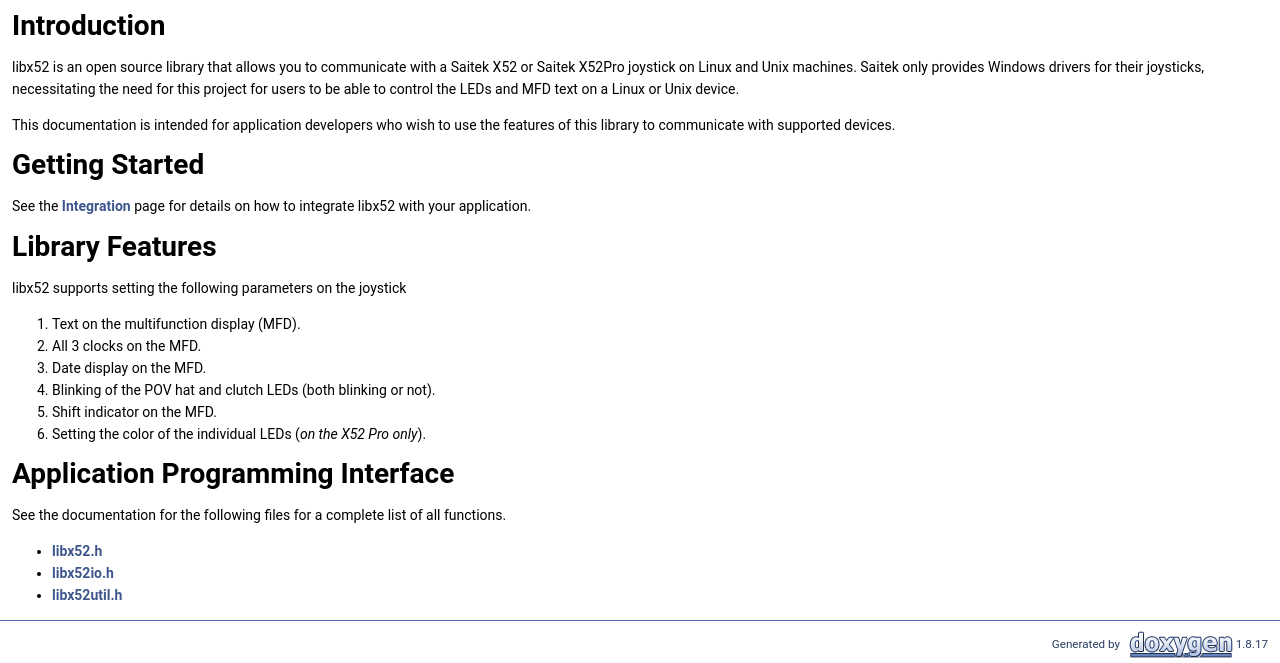
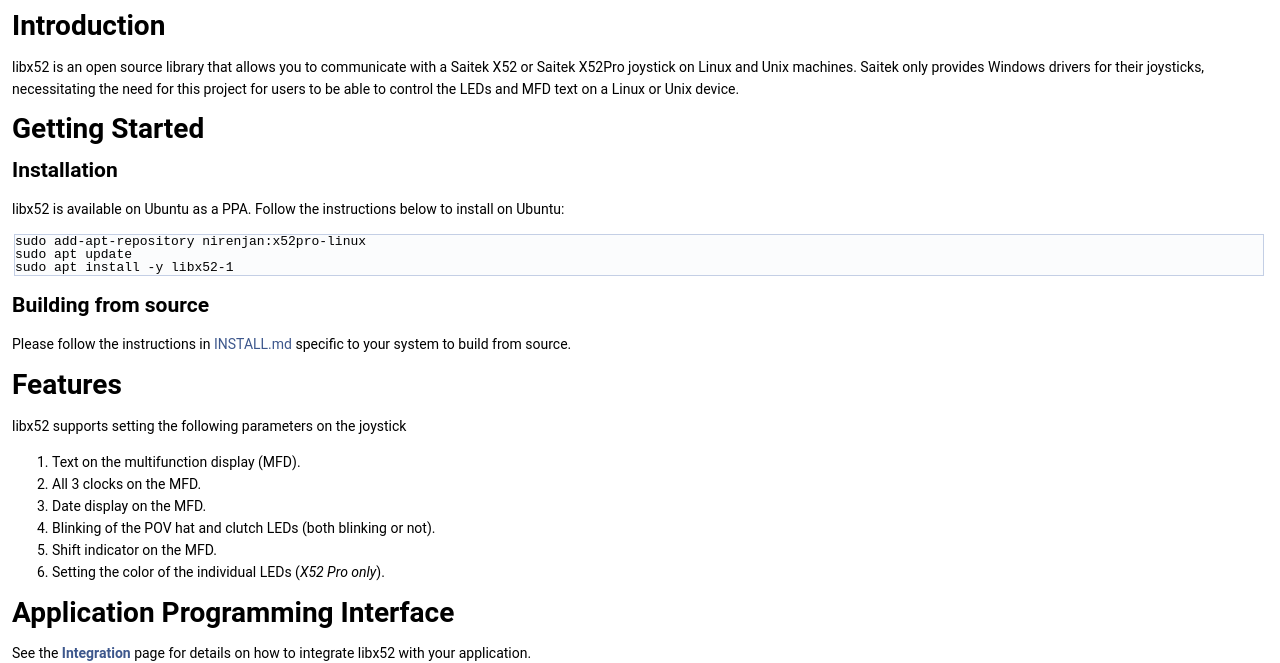
Before and after one commit to nirenjan/libx52, a plain HTML site: page index.html in a window 1280 px wide. Shown: the part 173-836 px from the top of the page. Drawn offline with Linux system fonts and the light colour scheme.

Commit message:
deploy: f51985dd20d5fa410c6835415b7728e79ee387be

```diff
--- a/index.html
+++ b/index.html
@@ -70,12 +70,19 @@ $(function() {
 <div class="textblock"><h1><a class="anchor" id="intro"></a>
 Introduction</h1>
 <p>libx52 is an open source library that allows you to communicate with a Saitek X52 or Saitek X52Pro joystick on Linux and Unix machines. Saitek only provides Windows drivers for their joysticks, necessitating the need for this project for users to be able to control the LEDs and MFD text on a Linux or Unix device.</p>
-<p>This documentation is intended for application developers who wish to use the features of this library to communicate with supported devices.</p>
 <h1><a class="anchor" id="start"></a>
 Getting Started</h1>
-<p>See the <a class="el" href="libx52_integration.html">Integration</a> page for details on how to integrate libx52 with your application.</p>
+<h2><a class="anchor" id="install"></a>
+Installation</h2>
+<p>libx52 is available on Ubuntu as a PPA. Follow the instructions below to install on Ubuntu:</p>
+<div class="fragment"><div class="line">sudo add-apt-repository nirenjan:x52pro-linux</div>
+<div class="line">sudo apt update</div>
+<div class="line">sudo apt install -y libx52-1</div>
+</div><!-- fragment --><h2><a class="anchor" id="building"></a>
+Building from source</h2>
+<p>Please follow the instructions in <a href="https://github.com/nirenjan/x52pro-linux/blob/master/INSTALL.md">INSTALL.md</a> specific to your system to build from source.</p>
 <h1><a class="anchor" id="features"></a>
-Library Features</h1>
+Features</h1>
 <p>libx52 supports setting the following parameters on the joystick</p>
 <ol type="1">
 <li>Text on the multifunction display (MFD).</li>
@@ -83,10 +90,11 @@ Library Features</h1>
 <li>Date display on the MFD.</li>
 <li>Blinking of the POV hat and clutch LEDs (both blinking or not).</li>
 <li>Shift indicator on the MFD.</li>
-<li>Setting the color of the individual LEDs (<em>on the X52 Pro only</em>).</li>
+<li>Setting the color of the individual LEDs (<em>X52 Pro only</em>).</li>
 </ol>
 <h1><a class="anchor" id="api"></a>
 Application Programming Interface</h1>
+<p>See the <a class="el" href="libx52_integration.html">Integration</a> page for details on how to integrate libx52 with your application.</p>
 <p>See the documentation for the following files for a complete list of all functions.</p>
 <ul>
 <li><a class="el" href="libx52_8h.html" title="Functions, structures and enumerations for the Saitek X52 MFD &amp; LED driver library.">libx52.h</a></li>
```
